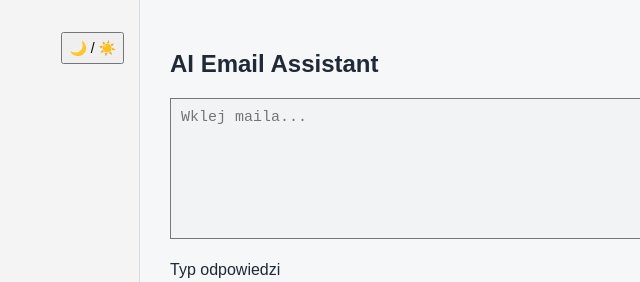
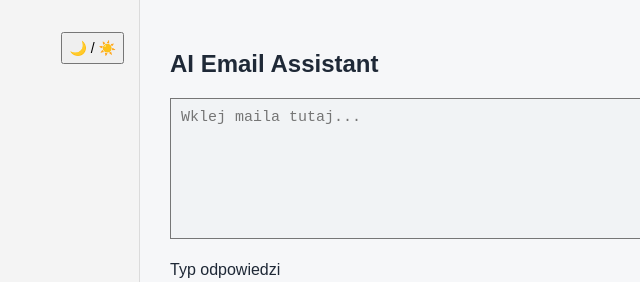
Before and after one commit to potulllm/ai-email-assistant, a website: page public/index.html in a window 1280 px wide. Shown: the top 282 px of the page, 211-851 px from the left. Drawn offline with Linux system fonts and the light colour scheme.

Commit message:
Fixed bugs

```diff
--- a/public/index.html
+++ b/public/index.html
@@ -107,7 +107,7 @@
   <div class="main">
     <h2>AI Email Assistant</h2>
 
-    <textarea id="emailInput" rows="7" placeholder="Wklej maila..."></textarea>
+    <textarea id="emailInput" placeholder="Wklej maila tutaj..." rows="7"></textarea>
 
     <br><br>
 
```
